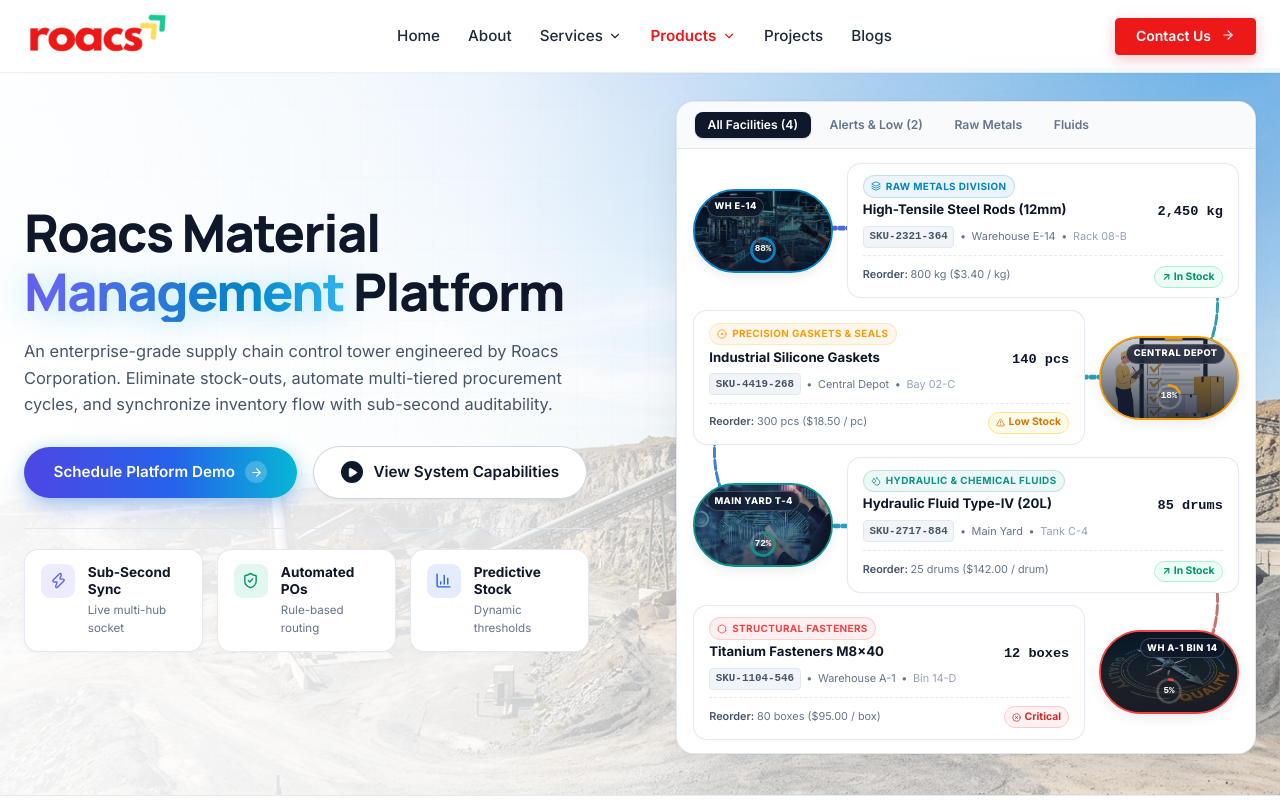
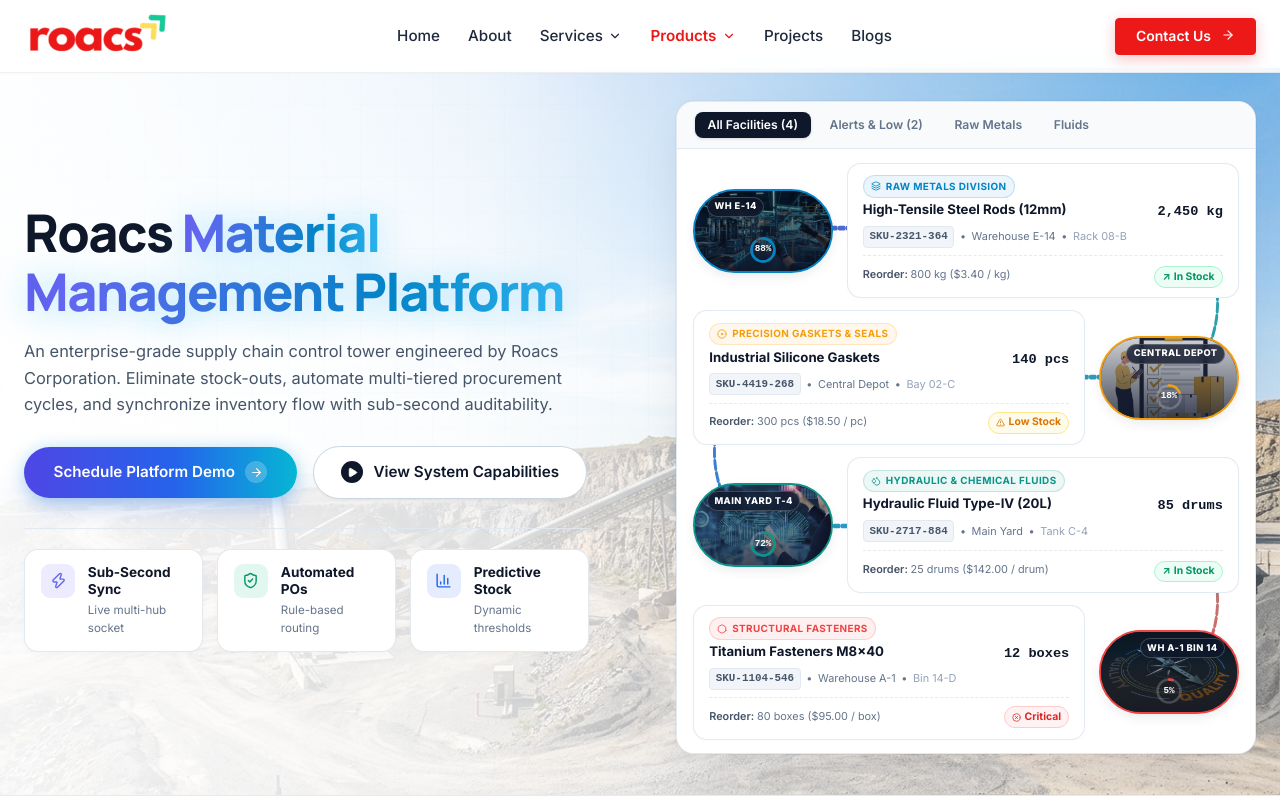
Before and after one commit to roacstech/roacs_new_website, a Next.js app: page /material-management in a window 1280 px wide. Shown: the top 800 px of the page. Built offline with nearby package versions, Linux system fonts and the light colour scheme; a web font is replaced by a local one.

Commit message:
feat(material-management): extend animated flowing gradient across Material Management Platform

```diff
--- a/src/components/material-management/MaterialHero.tsx
+++ b/src/components/material-management/MaterialHero.tsx
@@ -198,11 +198,11 @@ export function MaterialHero() {
                 marginBottom: "1rem",
               }}
             >
-              Roacs Material<br />
+              Roacs{" "}
               <span className="material-gradient-title">
-                Management
-              </span>{" "}
-              Platform
+                Material<br />
+                Management Platform
+              </span>
             </h1>
 
             {/* Subheading */}
--- a/src/styles/components.css
+++ b/src/styles/components.css
@@ -1807,8 +1807,11 @@ p {
   background-size: 260% 100%;
   -webkit-background-clip: text;
   -webkit-text-fill-color: transparent;
+  background-clip: text;
+  -webkit-box-decoration-break: clone;
+  box-decoration-break: clone;
   animation: material-gradient-flow 5s ease-in-out infinite, material-ambient-pulse 4s ease-in-out infinite;
-  display: inline-block;
+  display: inline;
   position: relative;
   transition: transform 0.35s cubic-bezier(0.16, 1, 0.3, 1), filter 0.35s ease;
   will-change: background-position, filter;
```
